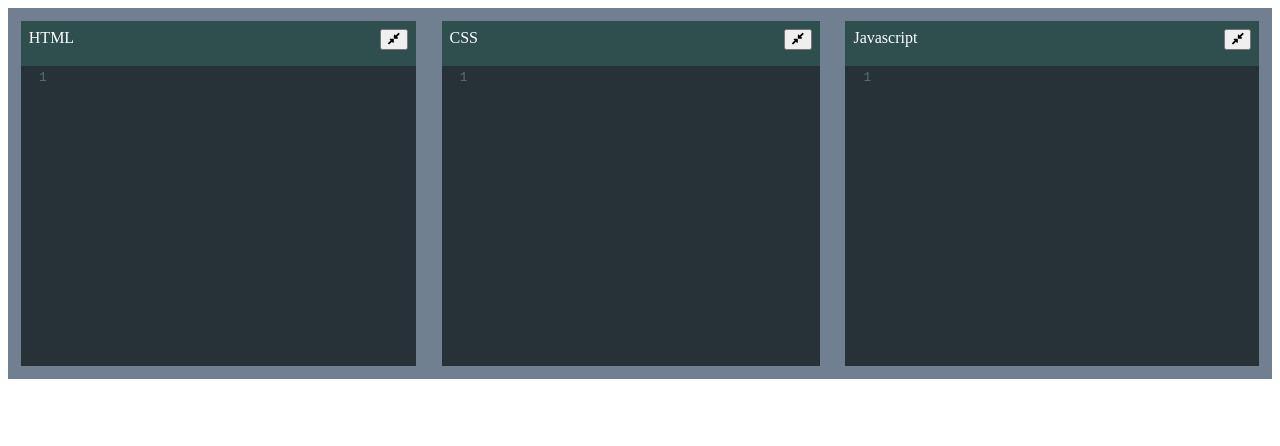
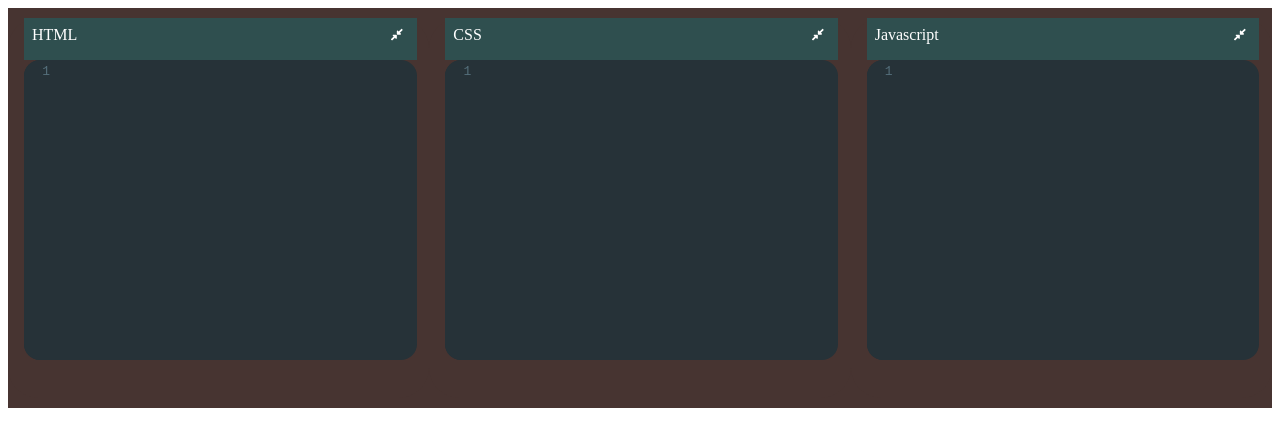
Before and after one commit to Madhuri111/CodePen, a React app: page / in a window 1280 px wide. Built offline with nearby package versions, Linux system fonts and the light colour scheme.

Commit message:
Update dcode

```diff
--- a/package.json
+++ b/package.json
@@ -12,8 +12,9 @@
     "@testing-library/user-event": "^12.1.10",
     "codemirror": "^5.61.0",
     "react": "^17.0.2",
-    "react-bootstrap-icons": "^1.4.0",
+    "react-bootstrap-icons": "^1.4.1",
     "react-codemirror2": "^7.2.1",
+    "react-dark-mode-toggle": "^0.2.0",
     "react-dom": "^17.0.2",
     "react-scripts": "4.0.3"
   },
@@ -42,6 +43,6 @@
     ]
   },
   "devDependencies": {
-    "webpack": "^5.36.2"
+    "webpack": "^5.37.0"
   }
 }
--- a/src/components/App.js
+++ b/src/components/App.js
@@ -9,13 +9,14 @@ import History from './History'
 function App() {
 
   const [displayContent, setDisplayContent] = useState('')
-  const [htmlContent, setHtmlContent] = History('html','')
-  const [cssContent, setCssContent] = History('css','')
-  const [jsContent, setJsContent] = History('js','')
+  const [htmlContent, setHtmlContent] = History('html', '')
+  const [cssContent, setCssContent] = History('css', '')
+  const [jsContent, setJsContent] = History('js', '')
 
 
-  useEffect(() => {setDisplayContent(
-    `
+  useEffect(() => {
+    setDisplayContent(
+      `
       <html>
         <body>
           ${htmlContent}
@@ -34,12 +35,14 @@ function App() {
 
   return (
     <>
-      <div className="top pane">
-        <Components displayName="HTML" language="xml" value={htmlContent} onChange={setHtmlContent} />
-        <Components displayName="CSS" language="css" value={cssContent} onChange={setCssContent} />
-        <Components displayName="Javascript" language="javascript" value={jsContent} onChange={setJsContent} />
+      <div className="pane top-pane">
+        {/* <div className="first-class"> */}
+          <Components displayName="HTML" language="xml" value={htmlContent} onChange={setHtmlContent} />
+          <Components displayName="CSS" language="css" value={cssContent} onChange={setCssContent} />
+          <Components displayName="Javascript" language="javascript" value={jsContent} onChange={setJsContent} />
+        {/* </div> */}
       </div>
-      <div className="pane ">
+      <div className="pane bottom-pane">
         <iframe srcDoc={displayContent} title="output" sandbox="allow-scripts" height="100%" width="100%" frameBorder="0">
         </iframe>
       </div>
--- a/src/components/Components.js
+++ b/src/components/Components.js
@@ -5,7 +5,8 @@ import 'codemirror/theme/material.css'
 import 'codemirror/mode/xml/xml'  //html
 import 'codemirror/mode/javascript/javascript'
 import 'codemirror/mode/css/css'
-import {Controlled as ControlledMode } from 'react-codemirror2'  //for controlling editor
+// import CodeMirror from 'react-codemirror2'
+import { Controlled as ControlledMode } from 'react-codemirror2'  //for controlling editor
 // import { faFontAwesome } from '@fortawesome/free-brands-svg-icons'
 import { FontAwesomeIcon } from '@fortawesome/react-fontawesome'
 import { faCompressAlt, faExpandAlt } from '@fortawesome/free-solid-svg-icons'
@@ -19,34 +20,49 @@ export default function Components(props) {
         displayName,
         value,
         onChange
-    }=props
+    } = props
 
-    function handleChange(editor,data,value)
-    {
+    function handleChange(editor, data, value) {
         onChange(value)
     }
-    const [open,setOpen]=useState(true)
+    const [open, setOpen] = useState(true)
+
+
     return (
-        <div className={`editor-container ${open ? '' : 'collapsed'}`}>
+
+
+
+
+        <div className={`   editor-container ${open ? '' : 'collapsed'}`}>
             <div className="editor-title">
-            {displayName}
-            <button       type="button"   onClick={()=>setOpen(prevOpen=>!prevOpen)}>
+                {displayName}
 
-            {/* <i class="bi bi-arrows-angle-expand" />  */}
-            <FontAwesomeIcon icon={open ? faCompressAlt : faExpandAlt} />
-                {/* above line is for opening if its open so that we can change icon */}
-            </button>
+                <button className="expand-collapse-btn" type="button" onClick={() => setOpen(prevOpen => !prevOpen)}>
+
+                    {/* <i class="bi bi-arrows-angle-expand" />  */}
+                    <FontAwesomeIcon icon={open ? faCompressAlt : faExpandAlt} />
+                    {/* above line is for opening if its open so that we can change icon */}
+                </button>
             </div>
             <ControlledMode
+
                 value={value}
-                onBeforeChange = {handleChange}
+                onBeforeChange={handleChange}
                 options={{
-                className:"code-inside",
-                lineWrapping:true,
-                lint:true,
-                mode:language,
-                theme:'material',
-                lineNumbers:true
+                    className: "code-mirror-wrapper",
+                    lineWrapping: true,
+                    lint: true,
+                    mode: language,
+                    theme: 'material',
+                    // caretColor: "#0e9",
+                    // borderLeftColor: "#0e9",
+                    // display: "inline-block",
+                    lineNumbers: true,
+                    smartIndent: true,
+                    indentWithTabs: true,
+                    styleActiveLine: true,
+                    matchBrackets: true,
+
 
                 }}
             />
--- a/src/components/History.js
+++ b/src/components/History.js
@@ -1,4 +1,4 @@
-import React from 'react'
+// import React from 'react'
 
 import { useEffect, useState } from 'react'
 const KEY = 'codepen-clone-'
--- a/src/components/styles.css
+++ b/src/components/styles.css
@@ -1,31 +1,120 @@
 .body {
-    margin:1;
+    margin:0;
+    background: #1f253d;
+    -webkit-text-size-adjust: 100%;
+    -webkit-font-smoothing: antialiased;
+    -moz-osx-font-smoothing: grayscale;
+
+}
+
+.editor {
+  width: 100vw;
+  height: 100vh;
+  line-height: 1.5;
+}
+
+
+.top-pane{
+    background-color:#473431;
+
+
+
+    /* border-radius: 5px; */
+
+    /* position: fixed; */
+
+    /* border-radius: 50ch; */
+    /* min-height: 50vh; */
+
+    /* height: 50%; */
+    /* height: fit-content; */
 }
 
 .pane {
     height: 50vh;
     display: flex;
-}
+    /* overflow: scroll; */
+    /* background-color: darkslategrey; */
 
-.top {
-    background-color:slategrey;
-    height: 120%;
 }
 
 .CodeMirror {
-    height: 100%;
+    /* height: 100%   !important ; */
+    /* min-height: 50vh; */
+    border-radius: 1rem;
+
+    /* text-color: red; */
+    /* border-radius: 10px; */
+
+    /* border-style: ; */
+
 }
+
+/* .editor { */
+  /* border-radius: 4rem; */
+/* } */
+
+
+/* .first-class { */
+  /* width: 100vh; */
+  /* justify-content: space-between; */
+  /* height: 500vh; */
+/* } */
 .editor-container {
+  /* border-radius: 40ch; */
+  /* border-style: solid; */
     flex-direction: column;
     flex-grow: 1;
+        border-radius: 30px;
+  margin-top: 10px;
+  margin-bottom: 10px;
+
+    flex-basis: 0;
+    display: flex;
+    /* height: 50vh; */
+    /* padding-top: 3rem; */
+    /* max-height: 50vh; */
+    /* padding-bottom: 0.5rem; */
     /* flex grow makes boxes enlarge relatively according to given */
     /* background-color:darkslategrey; */
-    padding: 0.8rem;
+    padding-right: 0.8rem;
+    padding-left: 1rem;
+    /* box-shadow: inset 0 0 50px; */
+
+    /* padding-block: 1.9rem; */
+    /* flex: 10cm; */
+    /* border-style:ridge */
+    /* padding-bottom: 0.1rem; */
+    /* height: 100px; */
+    /* box-sizing: border-box; */
+	/* -moz-box-sizing: border-box; */
+	/* -o-box-sizing: border-box; */
+	/* -webkit-box-sizing: border-box; */
+	  /* margin: 40px auto 0 auto; */
+   	/* width: 750px;  */
+   	/* text-align: left; */
+   	background-color: #473431;
+   	/* border-radius: 2px 2px 5px 5px; */
+   	/* overflow: auto; */
 }
 
+.editor-container.collapsed {
+    flex-grow: 0;
+    /* position: absolute; */
+
+  }
+
+
+  .editor-container.collapsed .CodeMirror-scroll {
+    position: absolute;
+    overflow: hidden !important;
+  }
 
 .editor-title {
+  /* position: fixed; */
+/*  */
     display: flex;
+    /* border-radius: 2rem; */
     justify-content: space-between;
     background-color:darkslategrey;
     padding: 0.5rem;
@@ -37,13 +126,18 @@
 
 
 }
-.code-inside {
+.code-mirror-wrapper {
     flex-grow: 1;
+    /* height: fit-content; */
     border-bottom-right-radius: .5rem;
     border-bottom-left-radius: .5rem;
-    overflow: hidden;
+    overflow: scroll;
   }
 
-  .editor-container.collapsed {
-    flex-grow: 0;
+  .expand-collapse-btn {
+    margin-left: 1.5rem;
+    background: none;
+    border: none;
+    color: white;
+    cursor: pointer;
   }
```
Also changed, not shown: firebase.json (added), src/components/DarkMode.js (added), 7 other files.
